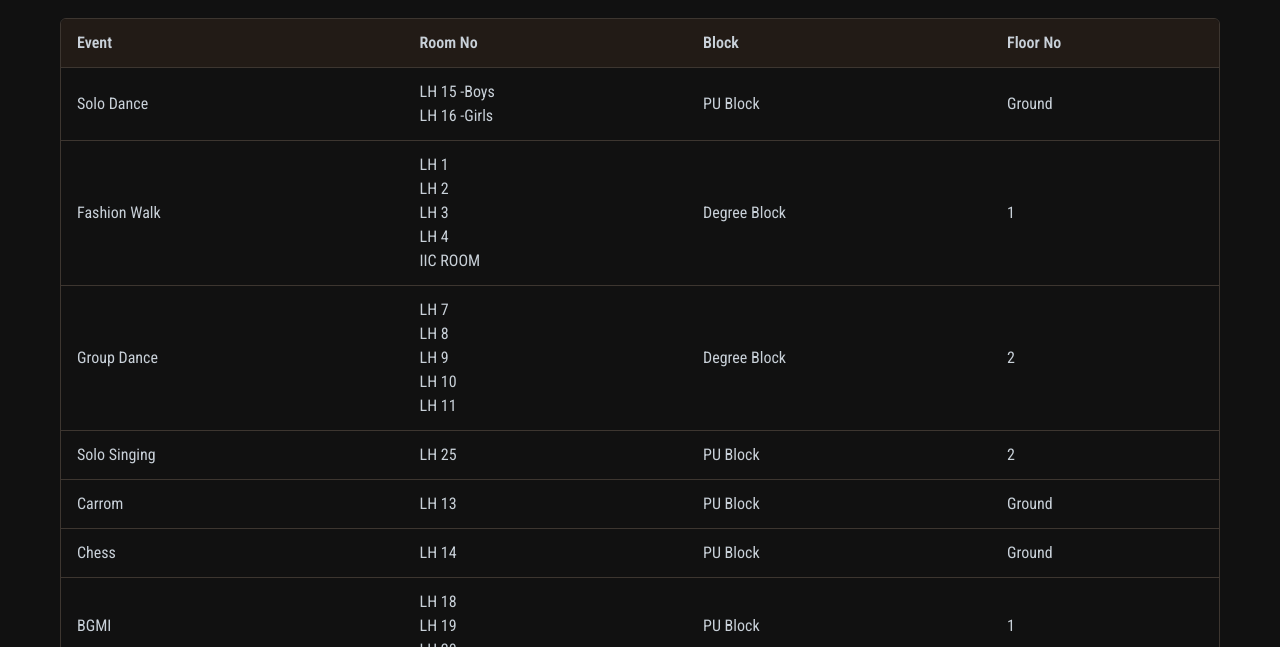
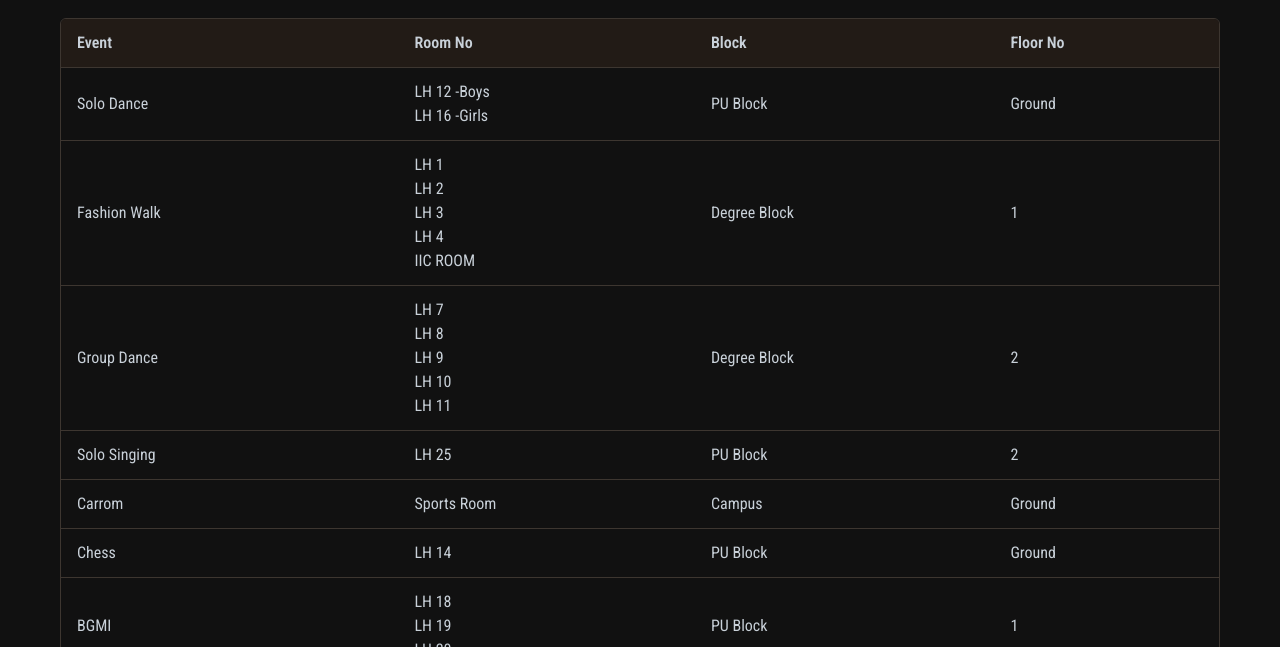
Before and after one commit to Puneethh07/eventroom, a plain HTML site: page index.html in a window 1280 px wide. Shown: the part 153-800 px from the top of the page. Drawn offline with Linux system fonts and the light colour scheme; a web font is replaced by a local one.

Commit message:
Update index.html

```diff
--- a/index.html
+++ b/index.html
@@ -38,7 +38,7 @@
                         <tr>
                             <td>Solo Dance
                             </td>
-                            <td>LH 15 -Boys<br>
+                            <td>LH 12 -Boys<br>
                                 LH 16 -Girls</td>
                             <td>PU Block</td>
                             <td>Ground</td>
@@ -71,8 +71,8 @@
                         </tr>
                         <tr>
                             <td>Carrom</td>
-                            <td>LH 13</td>
-                            <td>PU Block</td>
+                            <td>Sports Room</td>
+                            <td>Campus</td>
                             <td>Ground</td>
                         </tr>
                         <tr>
```
